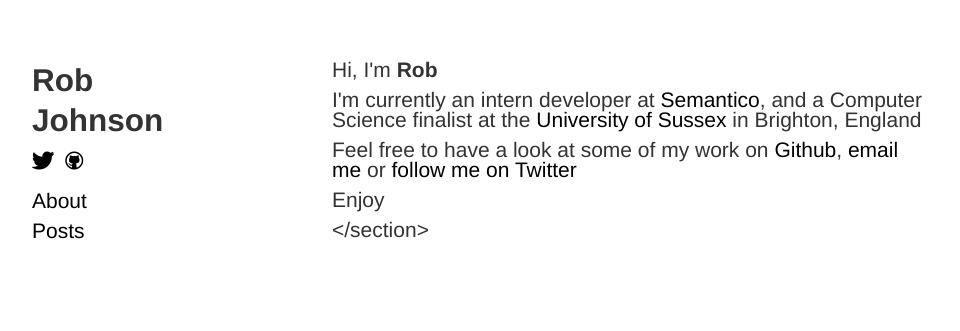
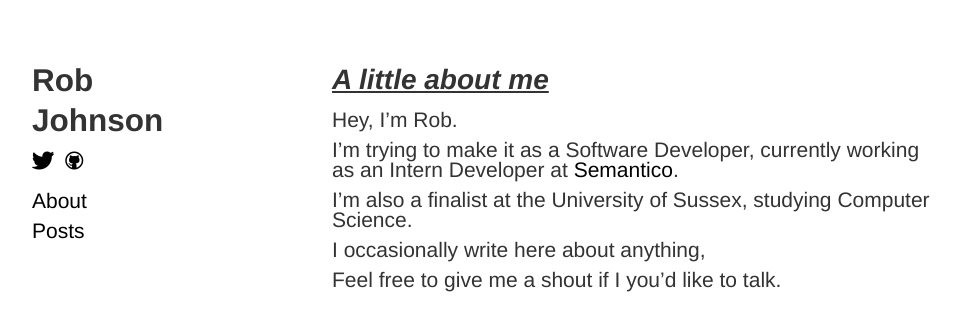
Before and after one commit to Rob-Johnson/rob-johnson.me, a Jekyll site: the page built from index.md, in a window 1280 px wide. Shown: the top 331 px of the page, without its empty margins (23-983 px from the left). Built offline with Jekyll 4.4.1, drawn with Linux system fonts in a browser that asks for light colours; Markdown is read by kramdown in place of the engine named in the settings.

Commit message:
index.md

```diff
--- a/index.md
+++ b/index.md
@@ -1,9 +1,13 @@
 ---
 layout: post
+title: A little about me
 ---
+Hey, I'm Rob.
 
-  <p>Hi, I'm <b>Rob</b></p>
-  <p>I'm currently an intern developer at <a href="http://semantico.co.uk">Semantico</a>, and a Computer Science finalist at the <a href="http://sussex.ac.uk">University of Sussex</a> in Brighton, England</p>
-  <p>Feel free to have a look at some of my work on <a href="http://github.com/Rob-Johnson">Github</a>, <a href="mailto:rob@rob-johnson.me">email me</a> or <a href="http://twitter.com/rob_johnson_">follow me on Twitter</a>
-  <p>Enjoy</p>
-</section>
+I'm trying to make it as a Software Developer, currently working as an Intern Developer at [Semantico](http://semantico.com/ "Semantico").
+
+I'm also a finalist at the University of Sussex, studying Computer Science.
+
+I occasionally write here about anything,
+
+Feel free to give me a shout if I you'd like to talk.
```
